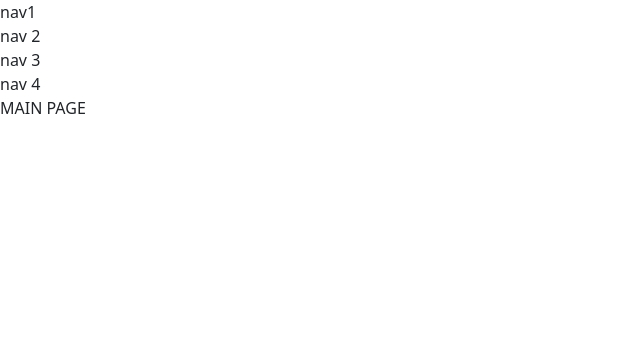
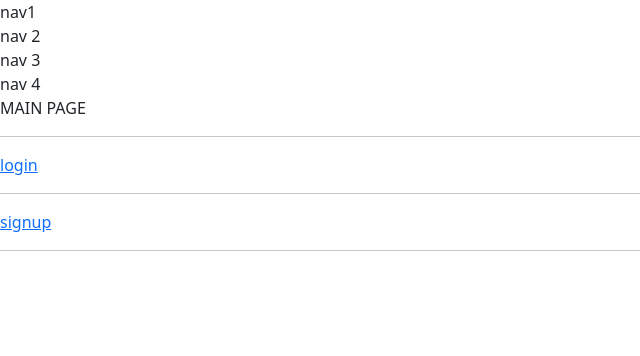
Before and after one commit to LikeLion-at-DGU/simba3, a Django app: page / in a window 1280 px wide. Shown: the top 356 px of the page, without its empty margins (0-640 px from the left). Run offline with Django 4.2, Linux system fonts and the light colour scheme.

Commit message:
feat : mainpage에 url 추가

```diff
--- a/accounts/templates/accounts/login.html
+++ b/accounts/templates/accounts/login.html
@@ -65,7 +65,7 @@
 
     <!-- 아직 회원이 아니신가요 이하 -->
     <section>
-        <div class="join">회원가입
+        <div class="join"><a href="{%url 'accounts:signup' %}">회원가입</a>
         </div>
     </section>
 </body>
--- a/accounts/views.py
+++ b/accounts/views.py
@@ -63,7 +63,8 @@ def send_email(request):
 
         response_data = {
             'message': 'Email 처리 완료',
-            'email': email
+            'email': email,
+            'token': token, #임시로 token 값을 Jsonresponse로 보내도록 세팅
         }
         return JsonResponse(response_data)
 
--- a/main/templates/main/mainpage.html
+++ b/main/templates/main/mainpage.html
@@ -1,4 +1,9 @@
 {% extends 'base.html' %}
 {% block content %}
 MAIN PAGE
+<hr>
+<a href="{%url 'accounts:login' %}">login</a>
+<hr>
+<a href="{%url 'accounts:signup' %}">signup</a>
+<hr>
 {% endblock %}
```
Also changed, not shown: post/migrations/0003_alter_post_categorys_alter_post_keywords.py (added).
